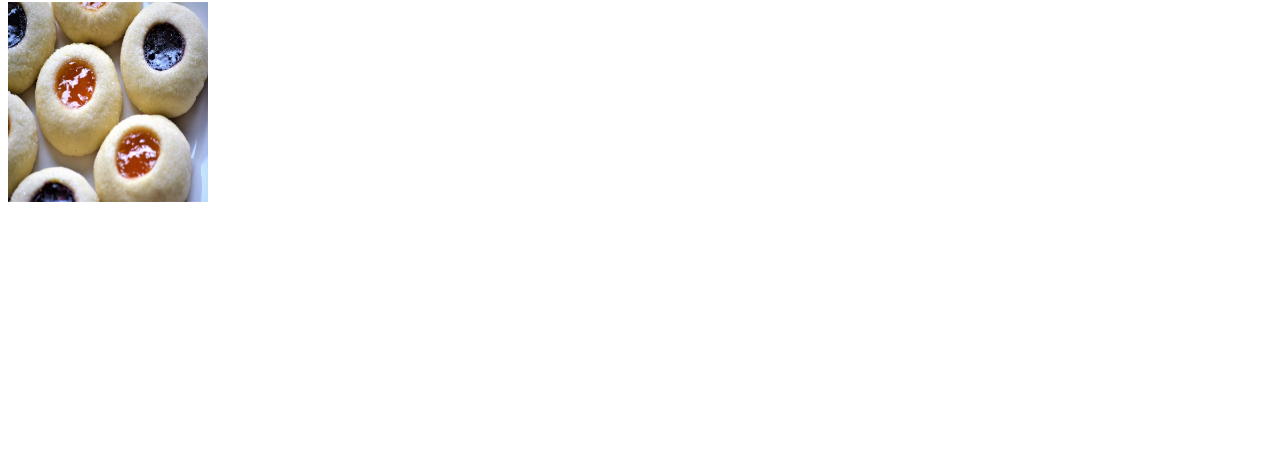
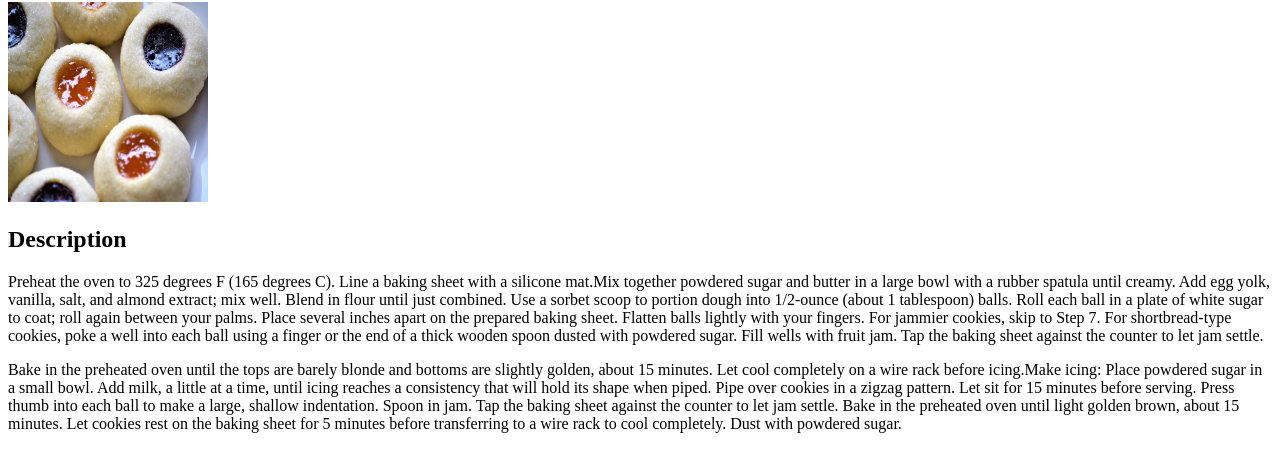
Before and after one commit to Alex1997aco/odin-recipes, a plain HTML site: page recipes/Perfect_Thumbprint_Cookies.html in a window 1280 px wide. Shown: the part 78-550 px from the top of the page. Drawn offline with Linux system fonts and the light colour scheme.

Commit message:
Add a description for recipe
It's describing how to make the recipe

```diff
--- a/recipes/Perfect_Thumbprint_Cookies.html
+++ b/recipes/Perfect_Thumbprint_Cookies.html
@@ -7,5 +7,20 @@
     <body>
         <h1>Perfect_Thumbprint_Cookies</h1>
         <img src="./img_of_cookie.webp" alt="image of cookie" width="200" height="200">
+         <h2>Description</h2>
+         <p>Preheat the oven to 325 degrees F (165 degrees C). Line a baking sheet with a silicone mat.Mix together powdered sugar and butter in a large bowl with a rubber spatula until creamy.
+            Add egg yolk, vanilla, salt, and almond extract; mix well. Blend in flour until just combined.
+            Use a sorbet scoop to portion dough into 1/2-ounce (about 1 tablespoon) balls. Roll each ball in a plate of white sugar to coat;
+            roll again between your palms. Place several inches apart on the prepared baking sheet. Flatten balls lightly with your fingers.
+            For jammier cookies, skip to Step 7. For shortbread-type cookies, poke a well into each ball using a finger or the end of a thick wooden spoon dusted with powdered sugar.
+            Fill wells with fruit jam. Tap the baking sheet against the counter to let jam settle.
+        </p>
+        <p>Bake in the preheated oven until the tops are barely blonde and bottoms are slightly golden, about 15 minutes. Let cool completely on a wire rack before icing.Make icing:
+            Place powdered sugar in a small bowl. Add milk, a little at a time,
+            until icing reaches a consistency that will hold its shape when piped. Pipe over cookies in a zigzag pattern. Let sit for 15 minutes before serving.
+            Press thumb into each ball to make a large, shallow indentation. Spoon in jam. Tap the baking sheet against the counter to let jam settle.
+            Bake in the preheated oven until light golden brown, about 15 minutes. Let cookies rest on the baking sheet for 5 minutes before transferring to a wire rack to cool completely.
+            Dust with powdered sugar.
+        </p>
     </body>
 </html>
```
